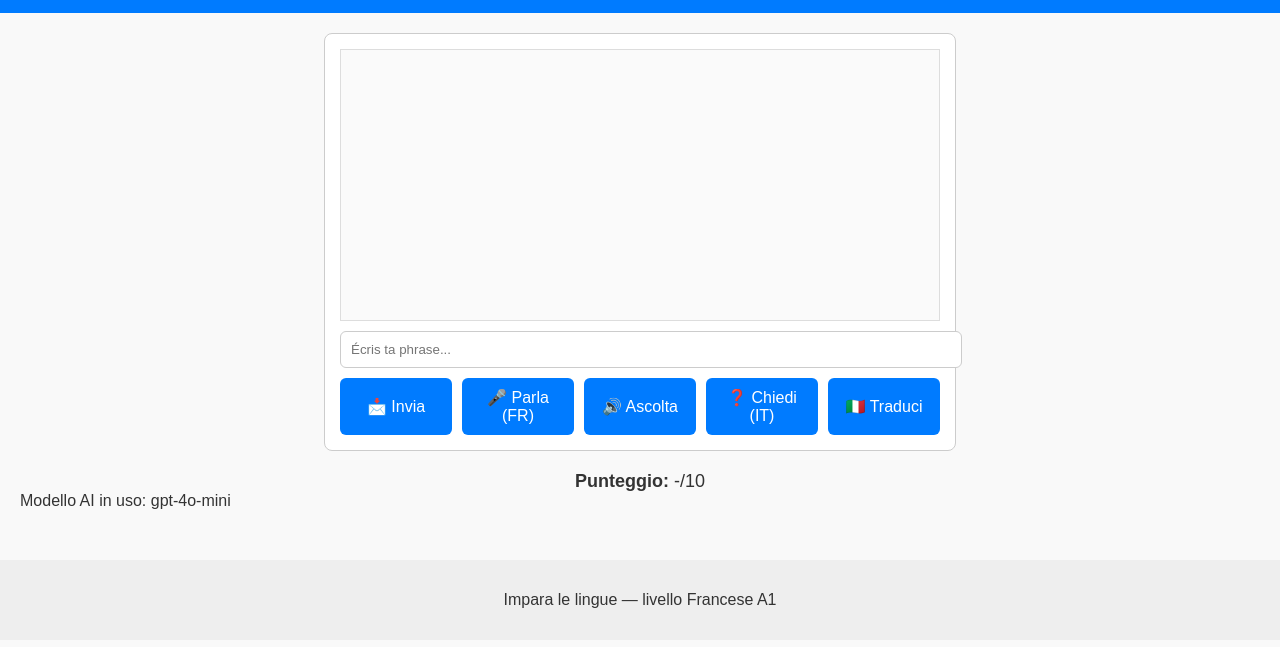
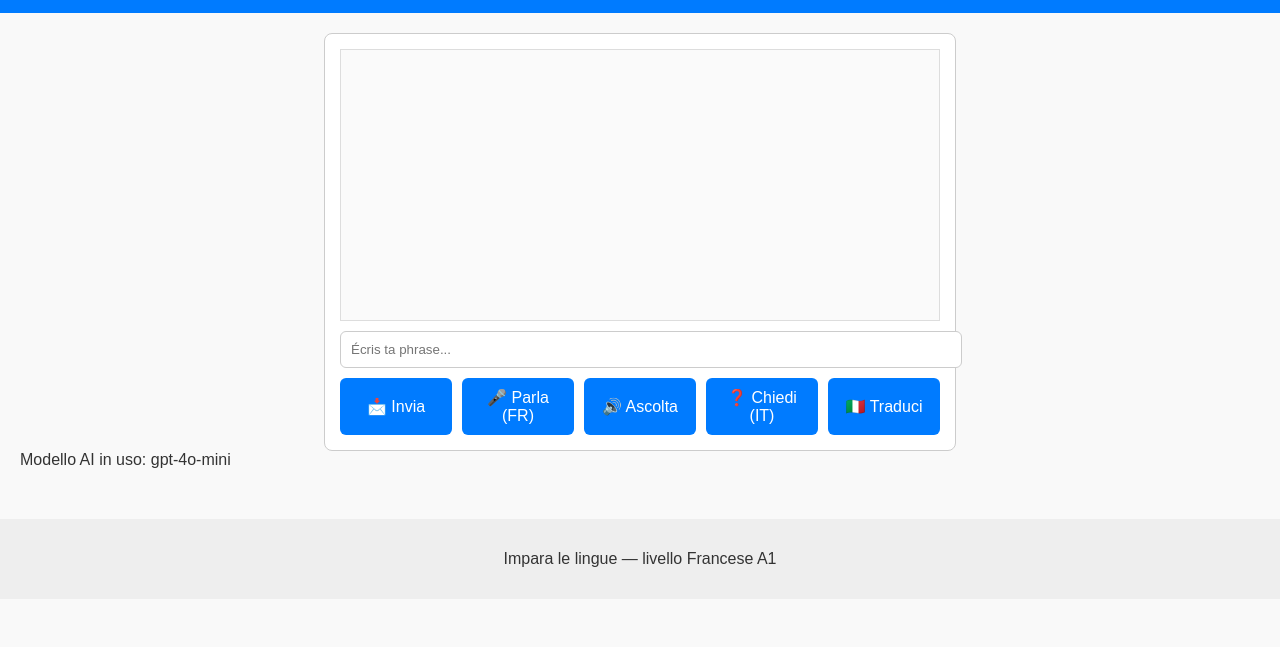
Before and after one commit to fabiorimini/impara-le-lingue, a website: page fr-a1/index.html in a window 1280 px wide. Shown: the part 117-764 px from the top of the page. Drawn offline with Linux system fonts and the light colour scheme.

Commit message:
Update index.html

```diff
--- a/fr-a1/index.html
+++ b/fr-a1/index.html
@@ -30,10 +30,6 @@
       </div>
     </div>
 
-    <div id="score-box">
-      <strong>Punteggio:</strong> <span id="score">-</span>/10
-    </div>
-
     <div id="model-info-box"></div>
   </main>
 
```
